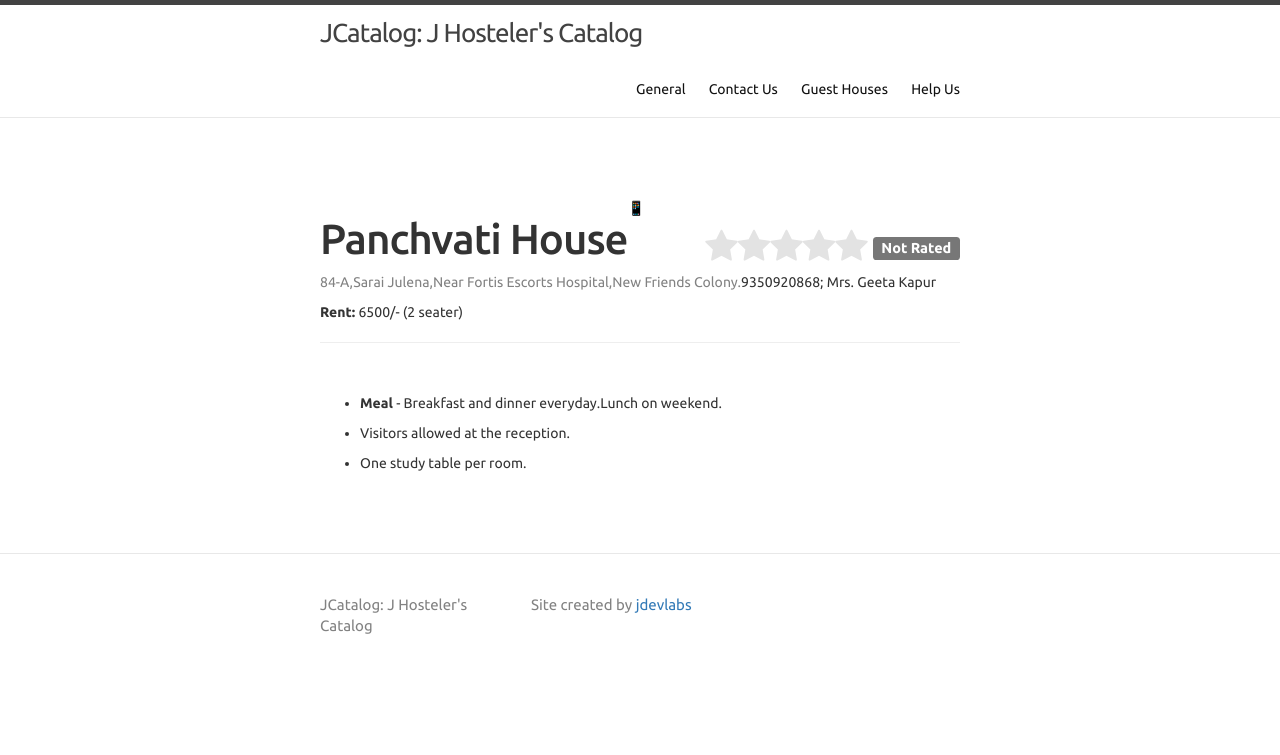
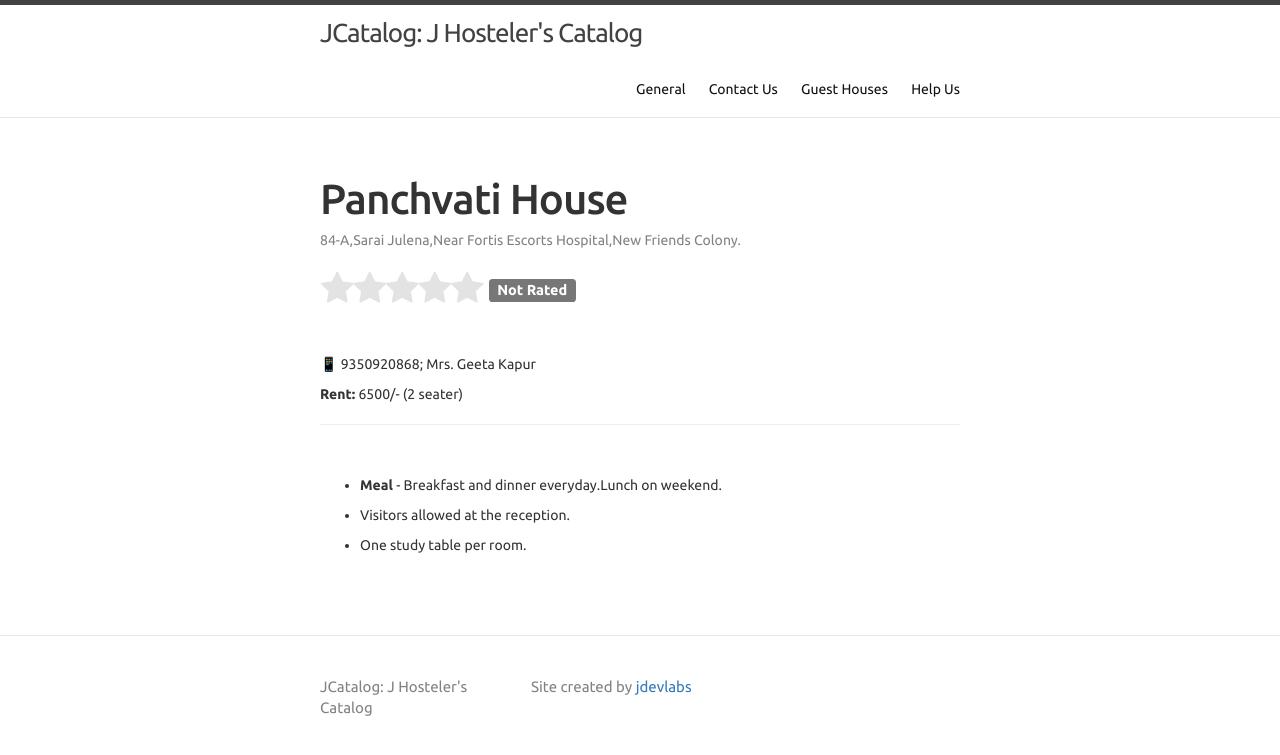
Before and after one commit to jdevlabs/JCatalog, a Jekyll site: the page built from _posts/2015-01-12-Panchvati-House.md, in a window 1280 px wide. Shown: the top 755 px of the page. Built offline with Jekyll 4.4.1, drawn with Linux system fonts in a browser that asks for light colours; nearby versions of some CDN libraries; emoji names are drawn with the system emoji font.

Commit message:
stars original

```diff
--- a/_layouts/post.html
+++ b/_layouts/post.html
@@ -4,18 +4,18 @@ layout: default
 <div class="post">
 
   <header class="post-header">
-  	<div style="float:left">
-    	<h3 class="post-title" >{{ page.title }}  <span class="rating-static rating-35" style="float:right"></span> </h3>
-    </div>
 
+    	<h1 class="post-title" >{{ page.title }}  <span class="rating-static rating-35" style="float:right"></span> </h1>
+
+    	<p class="post-meta">{{ page.address }}</p>
     <!-- <p class="post-meta">{{ page.date | date: "%b %-d, %Y" }}{% if page.author %} • {{ page.author }}{% endif %}{% if page.meta %} • {{ page.meta }}{% endif %}</p> -->
-    <div style="float:right">
-    	<br>
+
+    	<!--br-->
     	<input id="stars" class="rating" value="{{ page.ratings }}" min="0" max="5" step="0.5" data-size="sm" data-symbol="&#xf005;" data-glyphicon="false" data-rating-class="rating-fa">
-    </div>
-	<div style="float:left">
-   		<p class="post-meta">{{ page.address }}</p>
-    </div>
+
+
+
+
 
   </header>
 
```
Also changed, not shown: _posts/2015-01-12-Anjori's-Cafe.md (+1 -1 lines).
